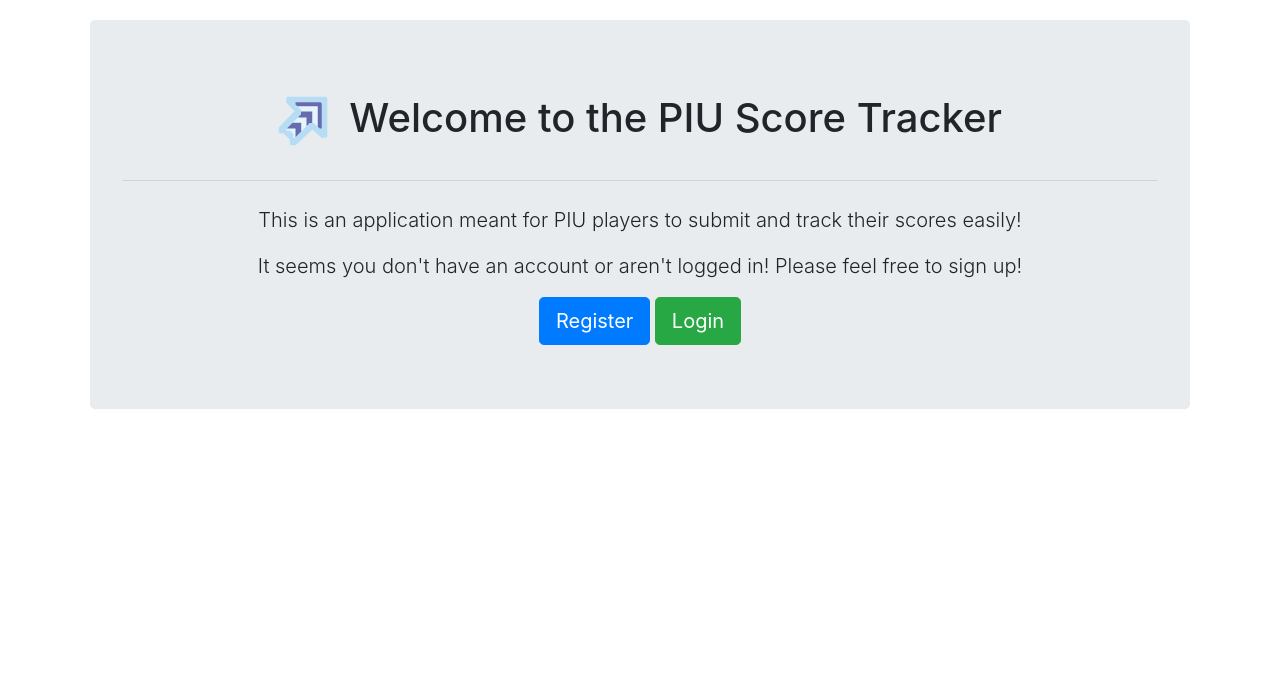
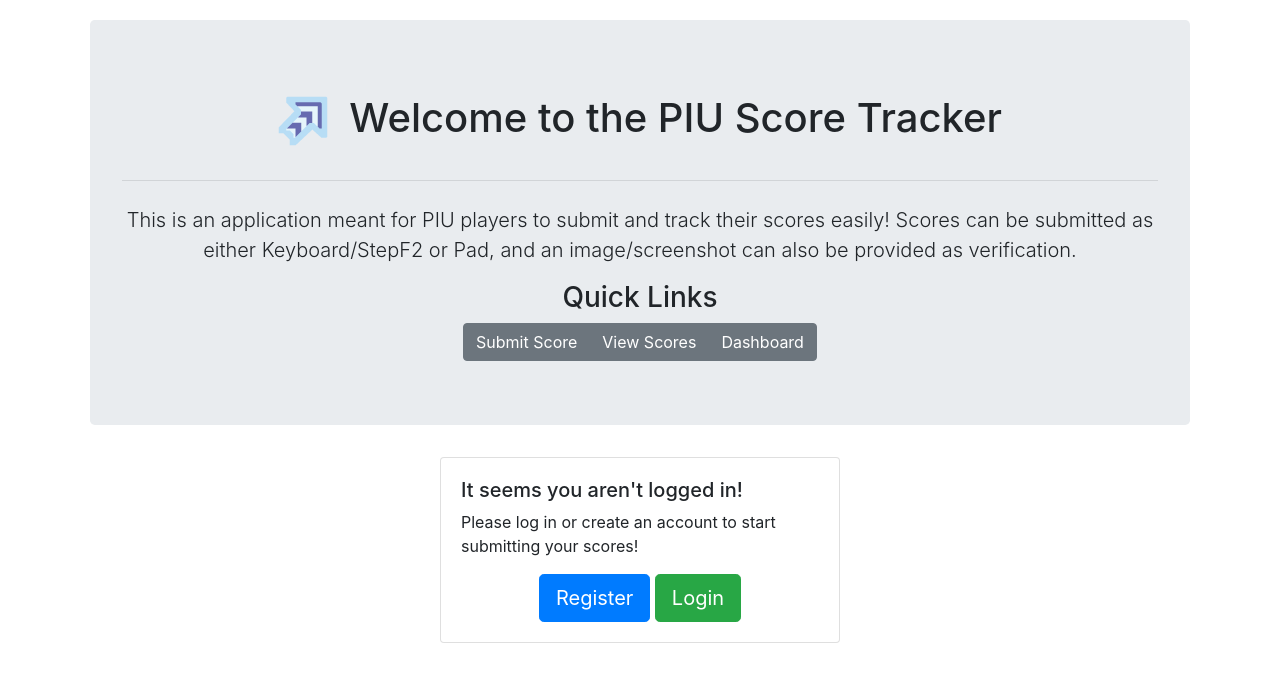
Before and after one commit to dj505/PIU-Score-Tracker, a Flask app: page / in a window 1280 px wide. Shown: the part 56-738 px from the top of the page. Run offline with Flask 2, Linux system fonts and the light colour scheme; parts of the project's set-up code (start-up, migrations or seed data) failed here and were passed over; some libraries are stand-ins or nearby versions.

Commit message:
Progress on search page, now supports pad/kb choices

```diff
--- a/app.py
+++ b/app.py
@@ -45,7 +45,21 @@ def index():
 
 @app.route('/search', methods=['GET', 'POST'])
 def search():
-    return render_template("search.html", songlist=songlist)
+    form = SearchForm(request.form)
+    if request.method == "POST" and form.validate():
+        session['song_search'] = form.song.data
+        return redirect(url_for('search_results'.format(song)))
+    return render_template("search.html", songlist=songlist, form=form)
+
+@app.route('/search_results/')
+def search_results():
+    app.logger.info(session['song_search'])
+    song = session['song_search']
+    query = 'SELECT * FROM piu WHERE song = "{}"'.format(song)
+    cur = mysql.connection.cursor()
+    result = cur.execute(query)
+    results = cur.fetchall()
+    return render_template("search_results.html", results=results)
 
 @app.route('/about') # Set route for about page
 def about():
@@ -62,7 +76,8 @@ def scores():
         images.append(int(imgid))
     if result > 0:
         for score in scores:
-            score['lettergrade'] = score['lettergrade'].upper()
+            score['lettergrade'] = score['lettergrade'].capitalize()
+            score['platform'] = score['platform'].capitalize()
             if score['stagepass'] == 1:
                 score['stagepass'] = "Yes"
             elif score['stagepass'] == 0:
@@ -80,6 +95,12 @@ def score(id):
     result = cur.execute("SELECT * FROM piu WHERE id=%s", [id])
     score = cur.fetchone()
     image = None
+    score['lettergrade'] = score['lettergrade'].upper()
+    if score['stagepass'] == 1:
+        score['stagepass'] = "Yes"
+    elif score['stagepass'] == 0:
+        score['stagepass'] = "No"
+    score['type'] = score['type'].capitalize()
     for file in os.listdir("./static/scores"):
         if file.startswith(id) and file.endswith(("png", "jpg", "jpeg")):
             image = file
@@ -181,6 +202,10 @@ class ArticleForm(Form): # Submit Article (replace with scores later)
     stagepass = SelectField('Stage Pass', coerce=str, choices=(('1', 'True'), ('0', 'False')))
     type = SelectField('Type', coerce=str, choices=(('singles', 'Singles'), ('doubles', 'Doubles')))
     difficulty = IntegerField('Difficulty')
+    platform = SelectField('Platform', coerce=str, choices=(('Pad', 'Pad'), ('keyboard', 'Keyboard')))
+
+class SearchForm(Form):
+    song = SelectField('Song', coerce=str, choices=songlist_pairs)
 
 class ArticleEditForm(Form): # Submit Article (replace with scores later)
     body = TextAreaField('Body', [validators.Length(min=1)])
@@ -196,8 +221,9 @@ def add_article():
         stagepass = form.stagepass.data
         type = form.type.data
         difficulty = form.difficulty.data
+        platform = form.platform.data
         cur = mysql.connection.cursor()
-        cur.execute("INSERT INTO piu(song, lettergrade, score, stagepass, type, difficulty, author) VALUES(%s, %s, %s, %s, %s, %s, %s)", (song, lettergrade, score, stagepass, type, difficulty, session['username']))
+        cur.execute("INSERT INTO piu(song, lettergrade, score, stagepass, type, difficulty, author, platform) VALUES(%s, %s, %s, %s, %s, %s, %s, %s)", (song, lettergrade, score, stagepass, type, difficulty, session['username'], platform))
         id = cur.lastrowid
         mysql.connection.commit()
         cur.close()
@@ -255,4 +281,4 @@ def delete_article(id):
 
 if __name__ == '__main__':
     app.secret_key = config.get('settings', 'secretkey')
-    app.run(debug=True, port=80, host="0.0.0.0")
+    app.run(debug=True)
--- a/templates/add_article.html
+++ b/templates/add_article.html
@@ -20,6 +20,9 @@
       {{render_field(form.difficulty, class_="form-control")}}
     </div>
     <div class="form-group">
+      {{render_field(form.platform, class_="form-control")}}
+    </div>
+    <div class="form-group">
       {{render_field(form.stagepass, class_="form-control")}}
     </div>
     <div class="input-group">
--- a/templates/dashboard.html
+++ b/templates/dashboard.html
@@ -32,7 +32,7 @@
         {% if score.id not in images %}
           <td><a href="verify_article/{{score.id}}" class="btn btn-primary pull-right">Verify</a></td>
         {% else %}
-          <td><td>
+          <td><a href="verify_article/{{score.id}}" class="btn btn-primary pull-right">Change Image</a><td>
         {% endif %}
       </tr>
     {% endfor %}
--- a/templates/home.html
+++ b/templates/home.html
@@ -4,11 +4,27 @@
 <div class="jumbotron text-center">
   <h1 style="padding: 10px"><img src="{{ url_for('static', filename='newlogo-arrow-small.png') }}" alt="" />&nbsp&nbspWelcome to the PIU Score Tracker</h1>
   <hr class="my-4">
-  <p class="lead">This is an application meant for PIU players to submit and track their scores easily!</p>
-  {% if session.logged_in == NULL %}
-    <p class="lead">It seems you don't have an account or aren't logged in! Please feel free to sign up!</p>
-    <a href="/register" class="btn btn-primary btn-lg">Register</a>
-    <a href="/login" class="btn btn-success btn-lg">Login</a>
-  {% endif %}
+  <p class="lead">
+    This is an application meant for PIU players to submit and track their scores easily!
+    Scores can be submitted as either Keyboard/StepF2 or Pad, and an image/screenshot can also be provided as verification.
+  </p>
+  <h3>Quick Links</h3>
+  <div class="btn-group" role="group" aria-label="Basic example">
+    <a href='/add_article' class="btn btn-secondary">Submit Score</a>
+    <a href='/add_article' class="btn btn-secondary">View Scores</a>
+    <a href='/add_article' class="btn btn-secondary">Dashboard</a>
+  </div>
 </div>
+{% if session.logged_in == NULL %}
+<div class="card mx-auto" style="width: 25rem">
+  <div class="card-body">
+    <h5>It seems you aren't logged in!</h5>
+    <p class="card-text">Please log in or create an account to start submitting your scores!</p>
+    <div class="text-center">
+      <a href="/register" class="btn btn-primary btn-lg">Register</a>
+      <a href="/login" class="btn btn-success btn-lg">Login</a>
+    </div>
+  </div>
+</div>
+{% endif %}
 {% endblock %}
--- a/templates/scores.html
+++ b/templates/scores.html
@@ -6,6 +6,7 @@
     <th>Song</th>
     <th>Letter Grade</th>
     <th>Stage Pass</th>
+    <th>Platform</th>
     <th>Author</th>
     {% for score in scores %}
     <tr>
@@ -16,6 +17,7 @@
       </td>
       <td>{{score.lettergrade}}</td>
       <td>{{score.stagepass}}</td>
+      <td>{{score.platform}}</td>
       <td>{{score.author}}</td>
     </tr>
     {% endfor %}
--- a/templates/search_results.html
+++ b/templates/search_results.html
@@ -3,8 +3,8 @@
 {% block body %}
 <h1 style="padding: 10px">Search Results</h1>
 <ul class="list-group">
-  {% for article in articles %}
-    <li class="list-group-item"><a href="score/{{article.id}}">{{article.title}}</a></li>
+  {% for result in results %}
+    <li class="list-group-item"><a href="/score/{{result.id}}">{{result.song}}</a></li>
   {% endfor %}
 </ul>
 {% endblock %}
```
Also changed, not shown: templates/search.html (+8 -10 lines).
